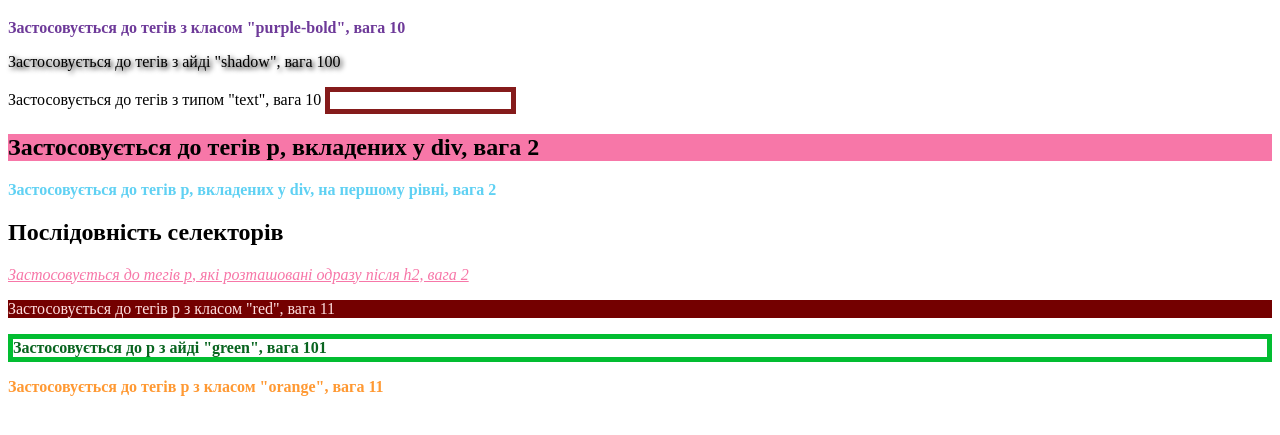
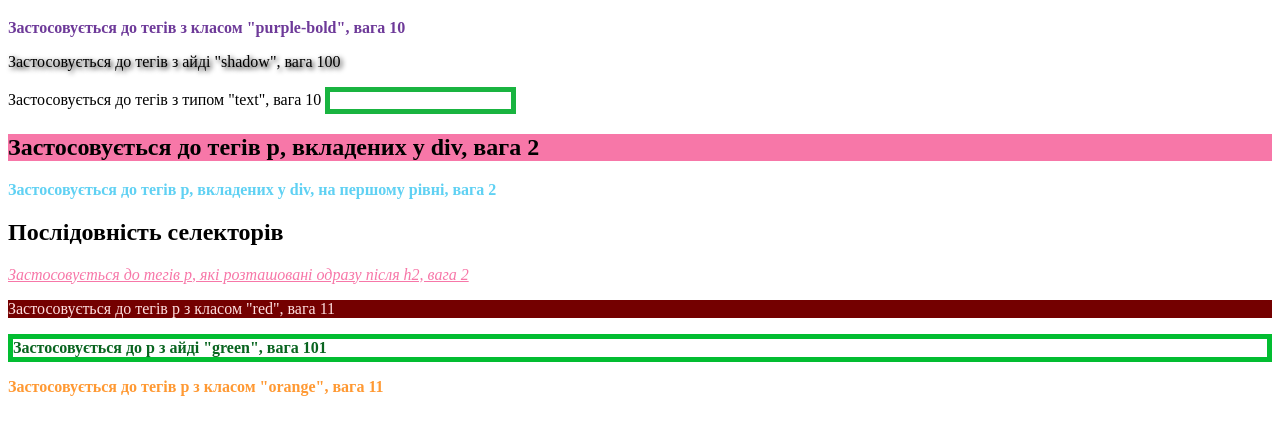
Before and after one commit to admsldy/homework-5-hillel, a plain HTML site: page index.html in a window 1280 px wide. Shown: the part 71-506 px from the top of the page. Drawn offline with Linux system fonts and the light colour scheme.

Commit message:
updated color

```diff
--- a/style.css
+++ b/style.css
@@ -13,7 +13,7 @@
 }
 
 [type="text"] {
-    border: 5px solid #851b1b;
+    border: 5px solid #19b440;
 }
 
 div h2 {
```
